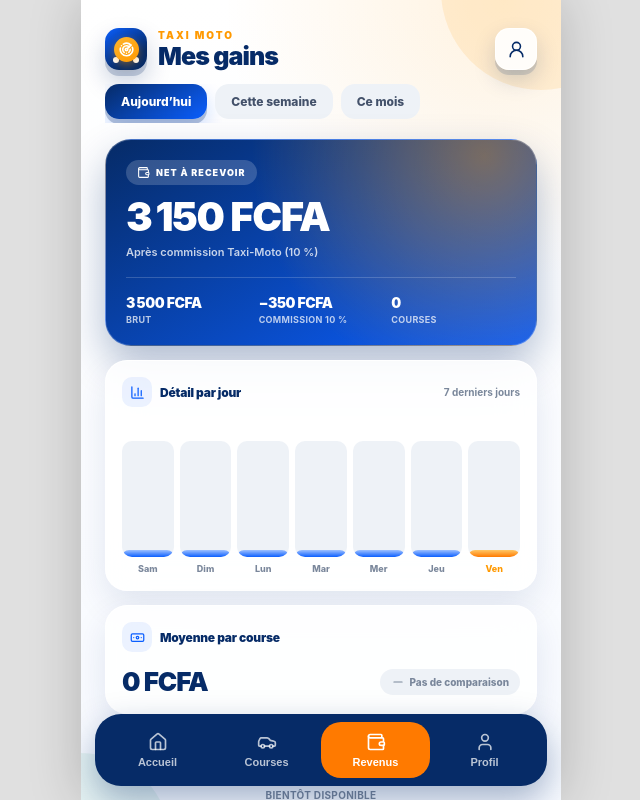
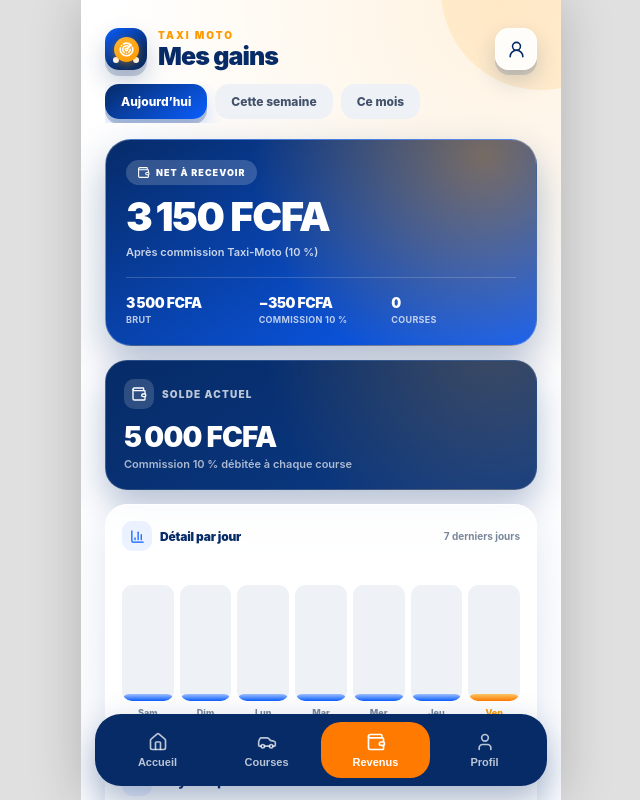
Before and after one commit to ouatthamed250-bit/taxi-moto, a React (Vite) app: page /driver/earnings in a window 1280 px wide. Shown: the whole page, without its empty margins (319-959 px from the left). Built offline with nearby package versions, Linux system fonts and the light colour scheme.

Commit message:
Corrections recharge (max 5000, USSD), seuil 200F, menu revenus sans retrait, cadeaux

```diff
--- a/src/pages/driver/Dashboard.tsx
+++ b/src/pages/driver/Dashboard.tsx
@@ -31,7 +31,7 @@
 import './Dashboard.css';
 
 /** Seuil d'alerte « solde faible » (FCFA). */
-const LOW_BALANCE_THRESHOLD = 1000;
+const LOW_BALANCE_THRESHOLD = 200;
 
 export default function DriverDashboard() {
   const navigate = useNavigate();
--- a/src/pages/driver/Earnings.css
+++ b/src/pages/driver/Earnings.css
@@ -443,58 +443,210 @@
   background: var(--taxi-gray-100, #eef2f7);
 }
 
-/* ---------- RETRAIT DES GAINS ---------- */
-.driver-earnings-withdraw-wrap {
+/* ---------- SOLDE ACTUEL ---------- */
+.driver-earnings-balance {
   position: relative;
   z-index: 2;
   display: flex;
   flex-direction: column;
+  gap: 3px;
+  margin-top: 14px;
+  padding: 18px;
+  border: 1px solid rgba(255, 255, 255, 0.14);
+  border-radius: 22px;
+  background:
+    radial-gradient(circle at 90% -20%, rgba(255, 153, 0, 0.22), transparent 55%),
+    linear-gradient(150deg, #062b67, #0b3a86 92%);
+  box-shadow: 0 16px 34px rgba(6, 43, 103, 0.28);
+}
+
+.driver-earnings-balance-head {
+  display: flex;
   align-items: center;
   gap: 8px;
-  margin-top: 16px;
 }
 
-.driver-earnings-withdraw {
+.driver-earnings-balance-icon {
   display: flex;
   align-items: center;
   justify-content: center;
-  gap: 9px;
-  width: 100%;
-  padding: 16px;
-  border: none;
-  border-radius: 18px;
+  width: 30px;
+  height: 30px;
+  flex: 0 0 30px;
+  border-radius: 10px;
   color: #fff;
-  font-family: inherit;
-  font-size: 15px;
-  font-weight: 900;
-  letter-spacing: -0.2px;
-  background: linear-gradient(135deg, #ffb52e 0%, #ff7a00 100%);
-  box-shadow:
-    0 9px 0 rgba(204, 108, 0, 0.35),
-    0 16px 30px rgba(255, 122, 0, 0.3);
-  cursor: pointer;
-  transition:
-    transform 0.18s ease,
-    box-shadow 0.18s ease,
-    opacity 0.2s ease;
+  background: rgba(255, 255, 255, 0.16);
 }
 
-.driver-earnings-withdraw:hover:not(:disabled) {
-  transform: translateY(-2px);
+.driver-earnings-balance-label {
+  color: rgba(255, 255, 255, 0.72);
+  font-size: 10px;
+  font-weight: 900;
+  letter-spacing: 1.2px;
+  text-transform: uppercase;
 }
 
-.driver-earnings-withdraw:active:not(:disabled) {
-  transform: translateY(4px);
-  box-shadow: 0 4px 0 rgba(204, 108, 0, 0.35);
+.driver-earnings-balance-amount {
+  margin-top: 8px;
+  color: #fff;
+  font-size: 28px;
+  font-weight: 900;
+  letter-spacing: -0.8px;
 }
 
-.driver-earnings-withdraw:disabled {
-  cursor: not-allowed;
-  opacity: 0.5;
-  box-shadow: 0 5px 0 rgba(6, 43, 103, 0.15);
+.driver-earnings-balance-hint {
+  color: rgba(255, 255, 255, 0.66);
+  font-size: 11px;
+  font-weight: 600;
 }
 
-.driver-earnings-withdraw-hint {
+/* ---------- HISTORIQUE DES COURSES ---------- */
+.driver-earnings-history {
+  display: flex;
+  flex-direction: column;
+  margin-top: 10px;
+}
+
+.driver-earnings-history-item {
+  display: flex;
+  align-items: center;
+  gap: 10px;
+  padding: 11px 2px;
+  border-top: 1px solid var(--taxi-gray-100, #eef2f7);
+}
+
+.driver-earnings-history-item:first-child {
+  border-top: none;
+}
+
+.driver-earnings-history-avatar {
+  display: flex;
+  align-items: center;
+  justify-content: center;
+  width: 36px;
+  height: 36px;
+  flex: 0 0 36px;
+  border-radius: 50%;
+  color: #fff;
+  background: linear-gradient(145deg, #0b5fff, #062b67 75%);
+  font-size: 14px;
+  font-weight: 900;
+}
+
+.driver-earnings-history-info {
+  display: flex;
+  flex-direction: column;
+  flex: 1;
+  min-width: 0;
+}
+
+.driver-earnings-history-info strong {
+  overflow: hidden;
+  color: var(--taxi-navy, #062b67);
+  font-size: 13px;
+  font-weight: 900;
+  white-space: nowrap;
+  text-overflow: ellipsis;
+}
+
+.driver-earnings-history-info span {
+  margin-top: 2px;
+  color: var(--taxi-gray-500, #7a879b);
+  font-size: 10px;
+  font-weight: 600;
+}
+
+.driver-earnings-history-amount {
+  display: flex;
+  flex-direction: column;
+  align-items: flex-end;
+  flex: 0 0 auto;
+}
+
+.driver-earnings-history-amount strong {
+  color: var(--taxi-orange, #ff9900);
+  font-size: 13px;
+  font-weight: 900;
+  white-space: nowrap;
+}
+
+.driver-earnings-history-amount span {
+  margin-top: 1px;
+  color: var(--taxi-gray-500, #7a879b);
+  font-size: 9px;
+  font-weight: 700;
+  white-space: nowrap;
+}
+
+.driver-earnings-history-empty {
+  margin: 12px 0 0;
+  color: var(--taxi-gray-500, #7a879b);
+  font-size: 12px;
+  font-weight: 600;
+}
+
+/* ---------- RECHARGEMENT CADEAU ---------- */
+.driver-earnings-gift {
+  position: relative;
+  z-index: 2;
+  margin-top: 16px;
+  padding: 18px;
+  border: 1px solid rgba(255, 153, 0, 0.28);
+  border-radius: 22px;
+  background: linear-gradient(150deg, #fff8ef, #ffffff);
+  box-shadow: 0 14px 30px rgba(255, 153, 0, 0.14);
+}
+
+.driver-earnings-gift-head {
+  display: flex;
+  align-items: center;
+  gap: 10px;
+}
+
+.driver-earnings-gift-icon {
+  display: flex;
+  align-items: center;
+  justify-content: center;
+  width: 36px;
+  height: 36px;
+  flex: 0 0 36px;
+  border-radius: 12px;
+  color: #fff;
+  background: linear-gradient(145deg, #ffb52e, #ff9900);
+  box-shadow: 0 4px 10px rgba(255, 153, 0, 0.4);
+}
+
+.driver-earnings-gift-title {
+  display: flex;
+  flex-direction: column;
+  min-width: 0;
+}
+
+.driver-earnings-gift-title strong {
+  color: var(--taxi-navy, #062b67);
+  font-size: 14px;
+  font-weight: 900;
+}
+
+.driver-earnings-gift-title small {
+  margin-top: 1px;
+  color: var(--taxi-gray-500, #7a879b);
+  font-size: 10px;
+  font-weight: 600;
+}
+
+.driver-earnings-gift-value {
+  display: block;
+  margin-top: 14px;
+  color: var(--taxi-orange, #ff9900);
+  font-size: 26px;
+  font-weight: 900;
+  letter-spacing: -0.8px;
+}
+
+.driver-earnings-gift-hint {
+  display: block;
+  margin-top: 4px;
   color: var(--taxi-gray-500, #7a879b);
   font-size: 10px;
   font-weight: 700;
@@ -550,13 +702,20 @@
     padding: 9px 13px;
     font-size: 11px;
   }
+
+  .driver-earnings-balance-amount {
+    font-size: 24px;
+  }
+
+  .driver-earnings-gift-value {
+    font-size: 22px;
+  }
 }
 
 @media (prefers-reduced-motion: reduce) {
   .driver-earnings-tab,
   .driver-earnings-profile,
-  .driver-earnings-bar,
-  .driver-earnings-withdraw {
+  .driver-earnings-bar {
     transition: none;
   }
 }
--- a/src/pages/driver/Earnings.tsx
+++ b/src/pages/driver/Earnings.tsx
@@ -3,6 +3,8 @@
 import {
   Banknote,
   BarChart3,
+  Gift,
+  History,
   Minus,
   Radar,
   TrendingDown,
@@ -65,10 +67,18 @@
 
 export default function DriverEarnings() {
   const navigate = useNavigate();
-  const { driverRidesToday, driverRevenue, driverCommission, driverNet } = useApp();
+  const {
+    driverRidesToday,
+    driverRevenue,
+    driverCommission,
+    driverNet,
+    driverBalance,
+    driverGifts,
+  } = useApp();
   const [filter, setFilter] = useState<EarningsFilter>('today');
 
   const commissionRate = Math.round(COMMISSION_RATE * 100);
+  const giftTotal = driverGifts.reduce((sum, gift) => sum + gift.amount, 0);
 
   const inPeriod = (days: number) => {
     if (filter === 'today') return days === 0;
@@ -197,6 +207,21 @@
           </div>
         </section>
 
+        {/* ===== SOLDE ACTUEL ===== */}
+        <section className="driver-earnings-balance">
+          <div className="driver-earnings-balance-head">
+            <span className="driver-earnings-balance-icon">
+              <Wallet size={16} />
+            </span>
+            <span className="driver-earnings-balance-label">Solde actuel</span>
+          </div>
+
+          <strong className="driver-earnings-balance-amount">{fcfa(driverBalance)}</strong>
+          <span className="driver-earnings-balance-hint">
+            Commission {commissionRate} % débitée à chaque course
+          </span>
+        </section>
+
         {/* ===== DÉTAIL PAR JOUR (bar chart CSS) ===== */}
         <section className="driver-earnings-card">
           <div className="driver-earnings-card-head">
@@ -268,20 +293,64 @@
           </div>
         </section>
 
-        {/* ===== RETRAIT (bientôt disponible) ===== */}
-        <div className="driver-earnings-withdraw-wrap">
-          <button
-            type="button"
-            className="driver-earnings-withdraw"
-            disabled
-            title="Bientôt disponible"
-          >
-            <Wallet size={18} />
-            Retirer mes gains
-          </button>
+        {/* ===== HISTORIQUE DES COURSES ===== */}
+        <section className="driver-earnings-card">
+          <div className="driver-earnings-card-head">
+            <span className="driver-earnings-card-icon">
+              <History size={15} />
+            </span>
+            <span className="driver-earnings-card-title">Historique des courses</span>
+            <span className="driver-earnings-card-hint">{driverRidesToday.length}</span>
+          </div>
 
-          <span className="driver-earnings-withdraw-hint">Bientôt disponible</span>
-        </div>
+          {driverRidesToday.length === 0 ? (
+            <p className="driver-earnings-history-empty">Aucune course pour le moment.</p>
+          ) : (
+            <div className="driver-earnings-history">
+              {driverRidesToday.map((ride) => (
+                <div key={ride.id} className="driver-earnings-history-item">
+                  <span className="driver-earnings-history-avatar">
+                    {ride.passengerName.trim().charAt(0).toUpperCase() || 'P'}
+                  </span>
+
+                  <div className="driver-earnings-history-info">
+                    <strong>{ride.destination}</strong>
+                    <span>
+                      {ride.date} · {ride.time} · {ride.distanceKm} km
+                    </span>
+                  </div>
+
+                  <div className="driver-earnings-history-amount">
+                    <strong>{fcfa(ride.price)}</strong>
+                    <span>net {fcfa(ride.price - ride.commission)}</span>
+                  </div>
+                </div>
+              ))}
+            </div>
+          )}
+        </section>
+
+        {/* ===== RECHARGEMENT CADEAU ===== */}
+        <section className="driver-earnings-gift">
+          <div className="driver-earnings-gift-head">
+            <span className="driver-earnings-gift-icon">
+              <Gift size={17} />
+            </span>
+            <div className="driver-earnings-gift-title">
+              <strong>Rechargement cadeau</strong>
+              <small>Offert par l'administration Taxi-Moto</small>
+            </div>
+          </div>
+
+          <strong className="driver-earnings-gift-value">{fcfa(giftTotal)}</strong>
+          <span className="driver-earnings-gift-hint">
+            {driverGifts.length === 0
+              ? 'Aucun cadeau pour le moment'
+              : `${driverGifts.length} cadeau${driverGifts.length > 1 ? 'x' : ''} reçu${
+                  driverGifts.length > 1 ? 's' : ''
+                }`}
+          </span>
+        </section>
 
       </div>
     </Page>
--- a/src/store/context.ts
+++ b/src/store/context.ts
@@ -1,6 +1,7 @@
 import { createContext } from 'react';
 import type {
   AdminStats,
+  DriverGift,
   DriverProfile,
   Offer,
   RechargeRequest,
@@ -71,6 +72,10 @@
   ) => void;
   validateRechargeRequest: (id: string, approved: boolean) => void;
 
+  /* ---- Cadeaux de recharge (offerts par l'admin) ---- */
+  driverGifts: DriverGift[];
+  addDriverGift: (amount: number, driverId?: string) => void;
+
   /* ---- Inscription conducteur ---- */
   driverApproved: boolean;
   approveDriver: () => void;
```
Also changed, not shown: src/pages/driver/Recharge.tsx (+15 -17 lines), src/store/AppProvider.tsx (+25 -0 lines), src/types.ts (+9 -0 lines).
